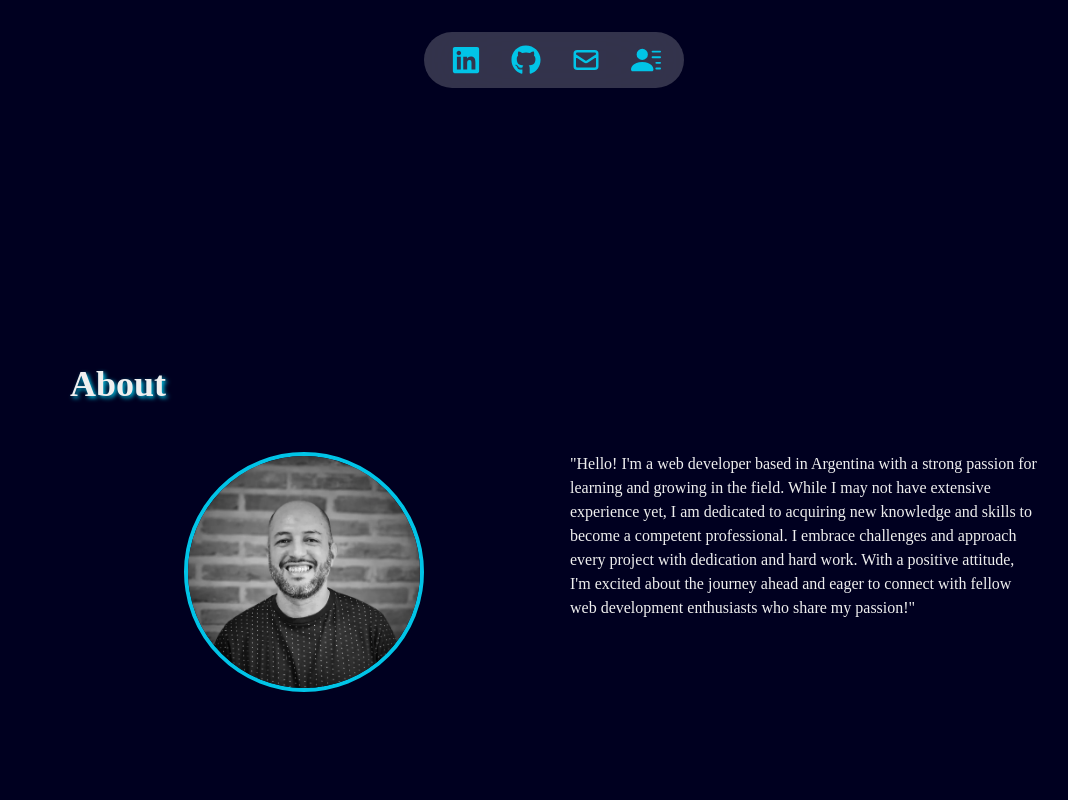
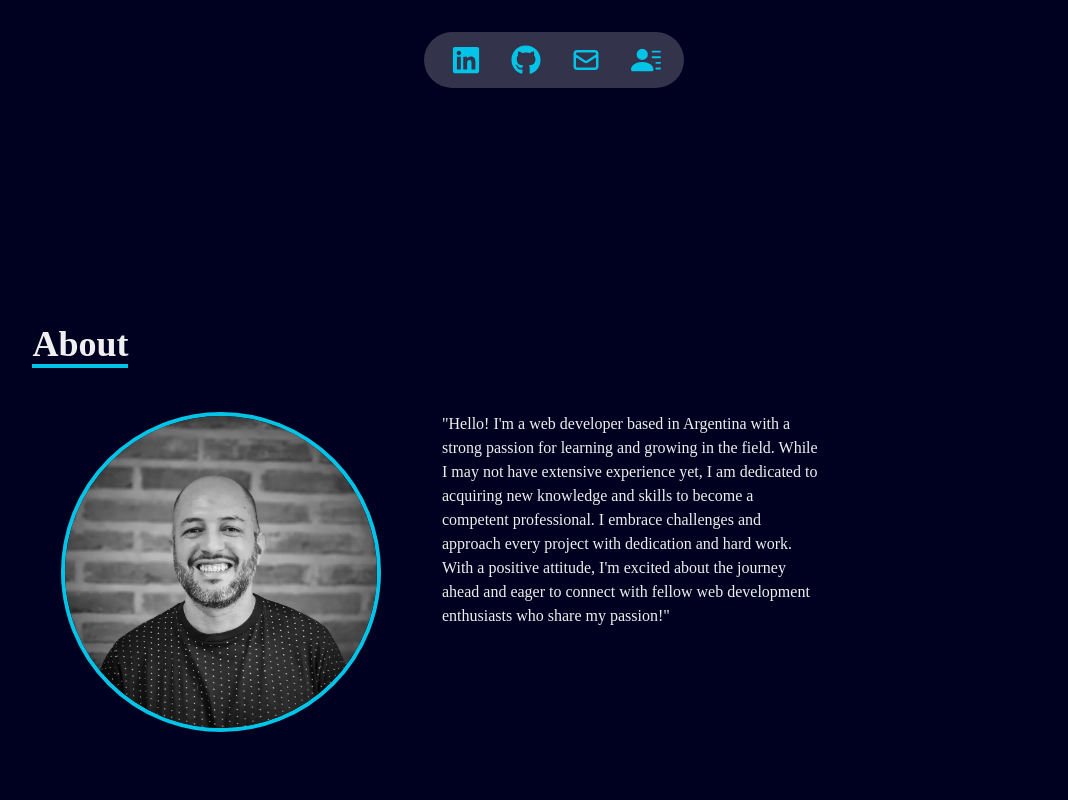
Before and after one commit to JoaqAb/portfolio_react_app, a React (Create React App) app: page / in a window 1280 px wide. Shown: the part 680-1480 px from the top of the page, without its empty margins (86-1154 px from the left). Built offline with nearby package versions, Linux system fonts and the light colour scheme; the HTML template or start-up script is replaced by a standard one.

Commit message:
solucion de animacion y z-index de navbar

```diff
--- a/src/components/About.jsx
+++ b/src/components/About.jsx
@@ -1,48 +1,71 @@
-import React from 'react';
-import Profile from '../assets/joa_pic.webp'
-import { motion } from 'framer-motion'
-import { fadeIn } from '../variants'
-
+import React from "react";
+import { Element } from "react-scroll";
+import { motion } from "framer-motion";
+import { useInView } from "react-intersection-observer";
+import Profile from "../assets/joa_pic.webp";
+import "animate.css";
 
 const About = () => {
+  const [ref, inView] = useInView({
+    threshold: 0.3,
+  });
+
   return (
-    <div name="about" className='w-full h-screen bg-[#000020] text-[#efefef]'>
-        <div className='flex flex-col justify-center items-center w-full h-full'>
-            <div className='max-w-[1000px]  p-4 grid grid-cols-2 gap-8 w-full md:w-4/5'>
+    <Element
+      name="about"
+      className="w-4/5 h-screen bg-[#000020] text-[#efefef]"
+    >
+      <div className="flex flex-col justify-center items-center w-full h-full">
+        <div className="max-w-[1000px] p-4 grid grid-cols-2 gap-8 w-full md:w-4/5">
           <motion.div
-                variants={fadeIn('right', 0.3)}
-                initial="hidden"
-                whileInView={'show'}
-                viewport={{once: false, amount: 0.3}}
-                className='pb-8'>
-                     <p style={{ textShadow: '2px 2px 4px #01c4e7' }} className="text-4xl font-bold inline text-[#efefef]">About</p>
+            ref={ref}
+            initial={{ opacity: 0 }}
+            animate={inView ? { opacity: 1 } : { opacity: 0 }}
+            transition={{ duration: 0.5 }}
+            className="pb-8"
+          >
+            <p className="text-4xl font-bold inline border-b-4 border-[#01c4e7]">
+              About
+            </p>
           </motion.div>
 
           <div></div>
         </div>
 
-            <div className='max-w-[1000px] w-full md:w-4/5 grid sm:grid-cols-2 gap-8 px-4'>
+        <div className="max-w-[1000px] w-full md:w-4/5 grid sm:grid-cols-2 gap-8 px-4">
           <motion.div
-                variants={fadeIn('opacity', 0.3)}
-                initial="hidden"
-                whileInView={'show'}
-                viewport={{once: false, amount: 0.3}}
-                className='flex justify-center items-center'>
-                    <img className='w-60 max-w-80 rounded-full border-4 border-[#01c4e7]' src={Profile} alt="" />
+            ref={ref}
+            initial={{ opacity: 0, x: -50 }}
+            animate={inView ? { opacity: 1, x: 0 } : { opacity: 0, x: -50 }}
+            transition={{ duration: 0.5 }}
+            className="flex justify-center items-center"
+          >
+            <img
+              className="w-80 rounded-full border-4 border-[#01c4e7]"
+              src={Profile}
+              alt=""
+            />
           </motion.div>
           <motion.div
-                variants={fadeIn('left', 0.3)}
-                initial="hidden"
-                whileInView={'show'}
-                viewport={{once: false, amount: 0.3}}>
-                    <p>"Hello! I'm a web developer based in Argentina with a strong passion for learning and growing in the field.
-              While I may not have extensive experience yet, I am dedicated to acquiring new knowledge and skills to become a competent professional.
-              I embrace challenges and approach every project with dedication and hard work. With a positive attitude,
-              I'm excited about the journey ahead and eager to connect with fellow web development enthusiasts who share my passion!"</p>
-                </motion.div >
+            ref={ref}
+            initial={{ opacity: 0, x: 50 }}
+            animate={inView ? { opacity: 1, x: 0 } : { opacity: 0, x: 50 }}
+            transition={{ duration: 0.5 }}
+          >
+            <p>
+              "Hello! I'm a web developer based in Argentina with a strong
+              passion for learning and growing in the field. While I may not
+              have extensive experience yet, I am dedicated to acquiring new
+              knowledge and skills to become a competent professional. I embrace
+              challenges and approach every project with dedication and hard
+              work. With a positive attitude, I'm excited about the journey
+              ahead and eager to connect with fellow web development enthusiasts
+              who share my passion!"
+            </p>
+          </motion.div>
         </div>
       </div>
-    </div>
+    </Element>
   );
 };
 
--- a/src/components/Navbar.jsx
+++ b/src/components/Navbar.jsx
@@ -25,7 +25,7 @@ const Navbar = () => {
 
   return (
 
-    <div className="fixed w-full h-[80px] flex justify-between items-center bg-[#000020] text-[#efefef]">
+    <div className="fixed w-screen h-[80px] z-50 flex justify-between items-center bg-[#000020] text-[#efefef]">
       <div className="p-4">
         <img src={Logo} alt="Logo" style={{ width: 100 }} />
       </div>
```
Lines whose indentation alone changed are shown as unchanged.
